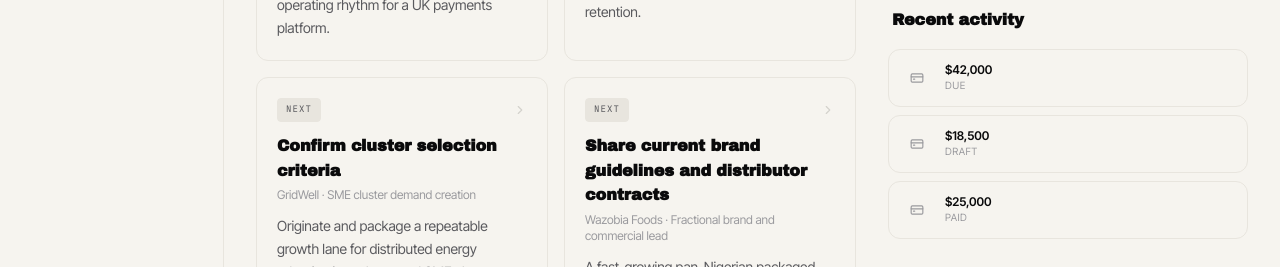
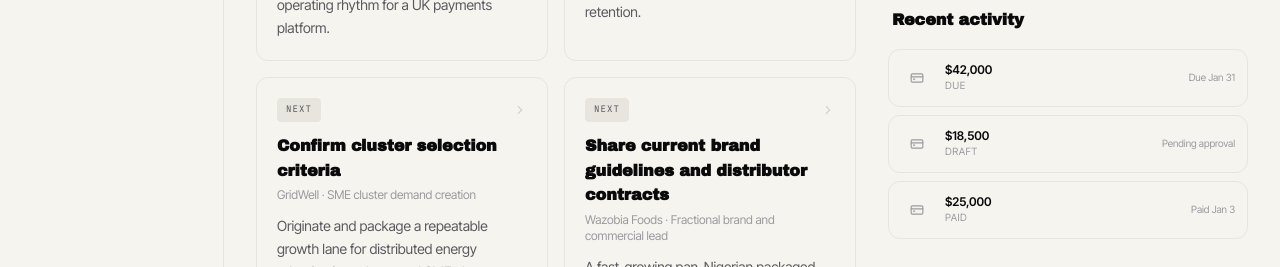
Before and after one commit to Cybvr/comcorpe, a Next.js app: page /client/dashboard in a window 1280 px wide. Shown: the part 438-705 px from the top of the page. Built offline with nearby package versions, Linux system fonts and the light colour scheme.

Commit message:
fix: invoice.date -> invoice.due

```diff
--- a/app/client/dashboard/page.tsx
+++ b/app/client/dashboard/page.tsx
@@ -241,7 +241,7 @@ export default function ClientDashboardHome() {
                       <p className="font-text text-[10px] text-ink-40 uppercase tracking-wider">{invoice.status}</p>
                     </div>
                   </div>
-                  <span className="font-text text-[10px] text-ink-40">{invoice.date}</span>
+                  <span className="font-text text-[10px] text-ink-40">{invoice.due}</span>
                 </div>
               ))}
             </div>
```
